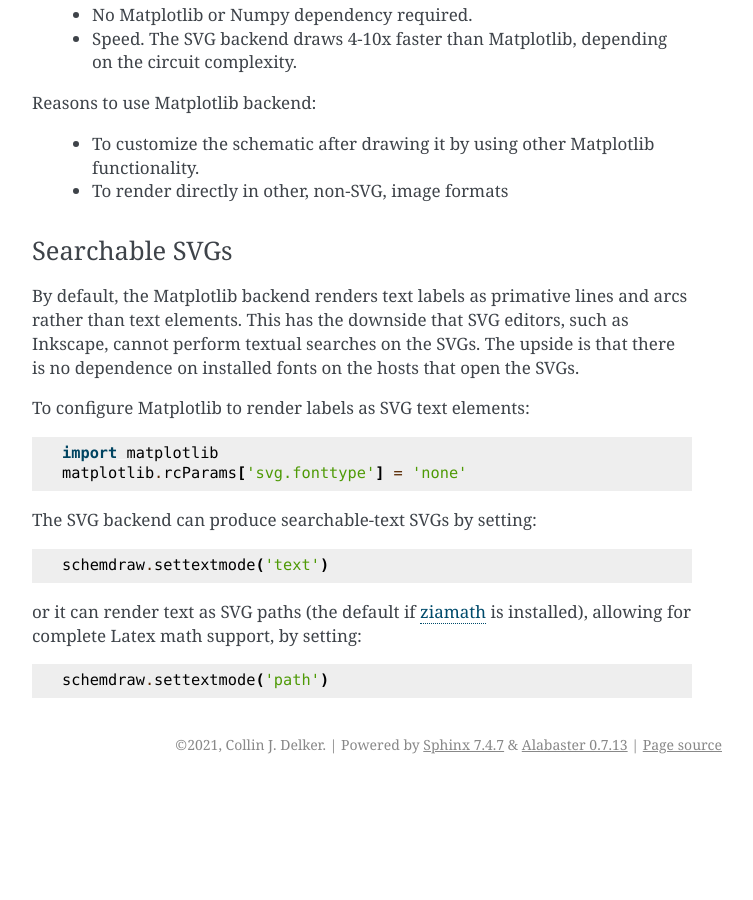
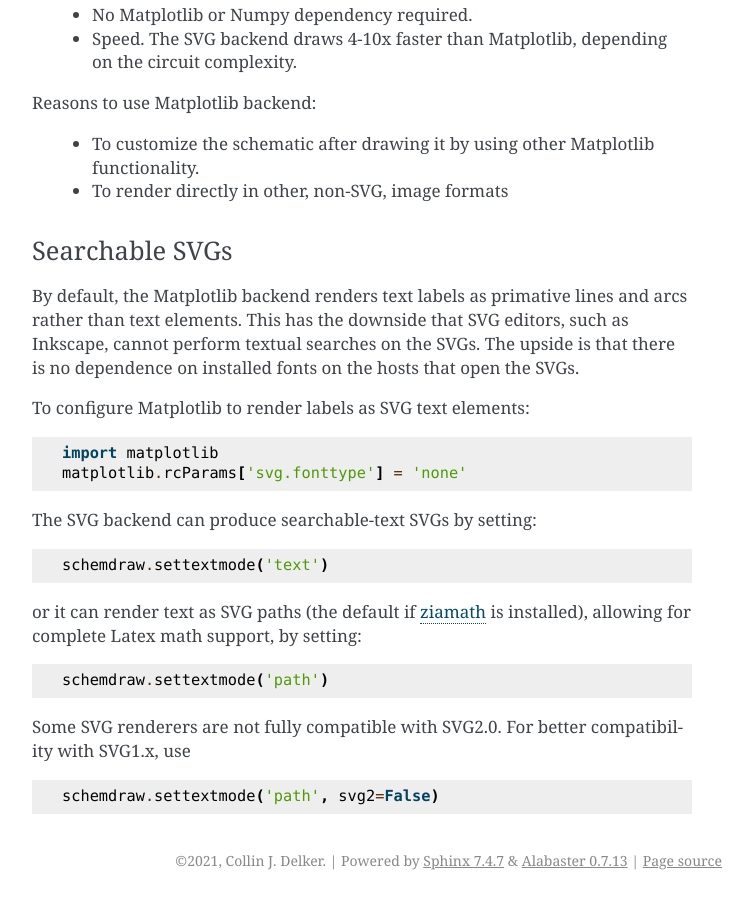
Before and after one commit to cdelker/schemdraw, a Sphinx documentation site: the page built from docs/usage/start.rst, in a window 1280 px wide and 900 px high, scrolled down 3766 px. Shown: the whole window, without its empty margins (388-1141 px from the left). Built offline with Sphinx 7.4.7, drawn with Linux system fonts in a browser that asks for light colours; pages that are not in the unit, such as notebooks, are missing from menus; before the commit the page ends 4550 px from its top, so only the background shows below that.

Commit message:
Added option for SVG1.x in SVG backend for better compatibility.

```diff
--- a/docs/usage/start.rst
+++ b/docs/usage/start.rst
@@ -220,3 +220,9 @@ or it can render text as SVG paths (the default if `ziamath <https://ziamath.rea
 .. code-block:: python
 
     schemdraw.settextmode('path')
+
+Some SVG renderers are not fully compatible with SVG2.0. For better compatibility with SVG1.x, use
+
+.. code-block:: python
+
+    schemdraw.settextmode('path', svg2=False)
```
Also changed, not shown: 2 other files.
